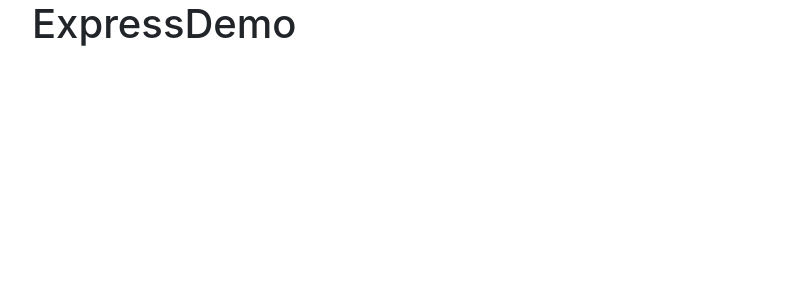
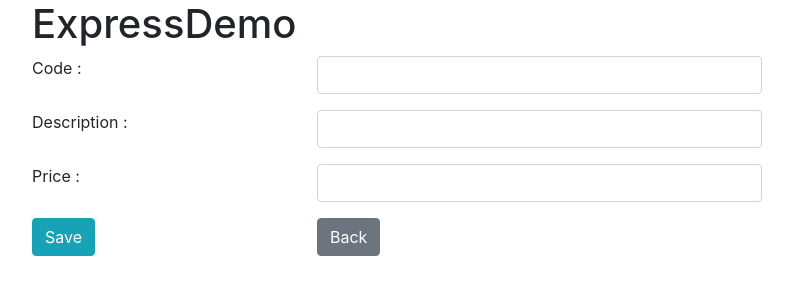
Before and after one commit to keyur2714/Mean_1, an Angular app in the folder ExpresDemo/: page /addProduct in a window 1280 px wide. Before the commit this address led to /. Shown: the top 300 px of the page, without its empty margins (53-846 px from the left). Built offline with nearby package versions, Linux system fonts and the light colour scheme.

Commit message:
Added Save logic

```diff
--- a/ExpresDemo/src/app/app-routing.module.ts
+++ b/ExpresDemo/src/app/app-routing.module.ts
@@ -1,9 +1,11 @@
 import { NgModule } from '@angular/core';
 import { Routes, RouterModule } from '@angular/router';
 import { ProductListComponent } from './product-list/product-list.component';
+import { ProductEntryComponent } from './product-entry/product-entry.component';
 
 const routes: Routes = [
-  {path : '' , component : ProductListComponent}
+  {path : '' , component : ProductListComponent},
+  {path : 'addProduct' , component : ProductEntryComponent},
 ];
 
 @NgModule({
--- a/ExpresDemo/src/app/app.module.ts
+++ b/ExpresDemo/src/app/app.module.ts
@@ -1,19 +1,23 @@
 import { BrowserModule } from '@angular/platform-browser';
 import { NgModule } from '@angular/core';
 import { HttpClientModule } from '@angular/common/http';
+import { FormsModule } from '@angular/forms';
 import { AppRoutingModule } from './app-routing.module';
 import { AppComponent } from './app.component';
 import { ProductListComponent } from './product-list/product-list.component';
 import { ProductService } from './product-list/product.service';
+import { ProductEntryComponent } from './product-entry/product-entry.component';
 
 @NgModule({
   declarations: [
     AppComponent,
-    ProductListComponent
+    ProductListComponent,
+    ProductEntryComponent
   ],
   imports: [
     BrowserModule,
     HttpClientModule,
+    FormsModule,
     AppRoutingModule
   ],
   providers: [
--- /dev/null
+++ b/ExpresDemo/src/app/product-entry/product-entry.component.html
@@ -0,0 +1,37 @@
+<div class="alert alert-success" *ngIf="message !== ''">
+  {{message}}
+</div>
+<form #f=ngForm (ngSubmit)="save(f)">
+  <div class="row form-group">
+    <div class="col-sm-3">
+      <label>Code :</label>
+    </div>
+    <div class="col-sm-5">
+      <input type=text name=code [(ngModel)]="newProduct.code" class="form-control" />
+    </div>
+  </div>
+  <div class="row form-group">
+    <div class="col-sm-3">
+      <label>Description :</label>
+    </div>
+    <div class="col-sm-5">
+      <input type=text name=description [(ngModel)]="newProduct.description" class="form-control" />
+    </div>
+  </div>
+  <div class="row form-group">
+    <div class="col-sm-3">
+      <label>Price :</label>
+    </div>
+    <div class="col-sm-5">
+      <input type=text name=price [(ngModel)]="newProduct.price" class="form-control" />
+    </div>
+  </div>
+  <div class="row form-group">
+    <div class="col-sm-3">
+      <button type="submit" class="btn btn-info">Save</button>
+    </div>
+    <div class="col-sm-3">
+      <button type="button" class="btn btn-secondary" (click)="back()">Back</button>
+    </div>
+  </div>
+</form>
--- /dev/null
+++ b/ExpresDemo/src/app/product-entry/product-entry.component.ts
@@ -0,0 +1,34 @@
+import { Component, OnInit } from '@angular/core';
+import { Product } from '../product.model';
+import { ProductService } from '../product-list/product.service';
+import { Location } from '@angular/common';
+
+@Component({
+  selector: 'app-product-entry',
+  templateUrl: './product-entry.component.html',
+  styleUrls: ['./product-entry.component.css']
+})
+export class ProductEntryComponent implements OnInit {
+
+  message : string ='';
+  newProduct : Product = new Product();
+
+  constructor(private productService : ProductService,private location: Location) { }
+
+  ngOnInit() {
+  }
+
+  save(frm):void{
+    this.productService.saveProduct(this.newProduct).subscribe(
+      (data)=>{
+        console.log(data);
+        this.message = "Product Saved Successfully...!";
+      }
+    )
+  }
+
+  back():void {
+    this.location.back();
+  }
+
+}
--- a/ExpresDemo/src/app/product-list/product-list.component.html
+++ b/ExpresDemo/src/app/product-list/product-list.component.html
@@ -1,3 +1,8 @@
+<div class="row">
+  <div class="col">
+    <button (click)="add()" class="btn btn-info">Add Product</button>
+  </div>
+</div>
 <div class="card">
   <div class="card-header bg-warning">
     Manage Products
--- a/ExpresDemo/src/app/product-list/product-list.component.ts
+++ b/ExpresDemo/src/app/product-list/product-list.component.ts
@@ -1,6 +1,7 @@
 import { Component, OnInit } from '@angular/core';
 import { Product } from '../product.model';
 import { ProductService } from './product.service';
+import { Router } from '@angular/router';
 
 @Component({
   selector: 'app-product-list',
@@ -11,7 +12,7 @@ export class ProductListComponent implements OnInit {
 
   productList : Product[] = []
 
-  constructor(private productService : ProductService) { }
+  constructor(private productService : ProductService,private router : Router) { }
 
   ngOnInit() {
     this.getProductList();
@@ -25,4 +26,8 @@ export class ProductListComponent implements OnInit {
     )
   }
 
+  add():void {
+    this.router.navigate(['addProduct']);
+  }
+
 }
--- a/ExpresDemo/src/app/product-list/product.service.ts
+++ b/ExpresDemo/src/app/product-list/product.service.ts
@@ -14,4 +14,8 @@ export class ProductService {
     getProductList():Observable<Product[]>{
         return this.httpClient.get<Product[]>(this.appUrl);
     }
+
+    saveProduct(product: Product):Observable<any>{
+        return this.httpClient.post<any>(this.appUrl,product);
+    }
 }
```
Also changed, not shown: ExpresDemo/src/app/product-entry/product-entry.component.css (added).
